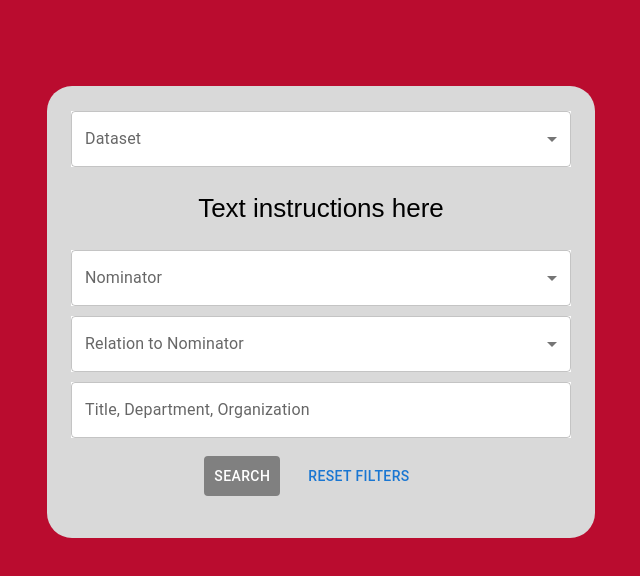
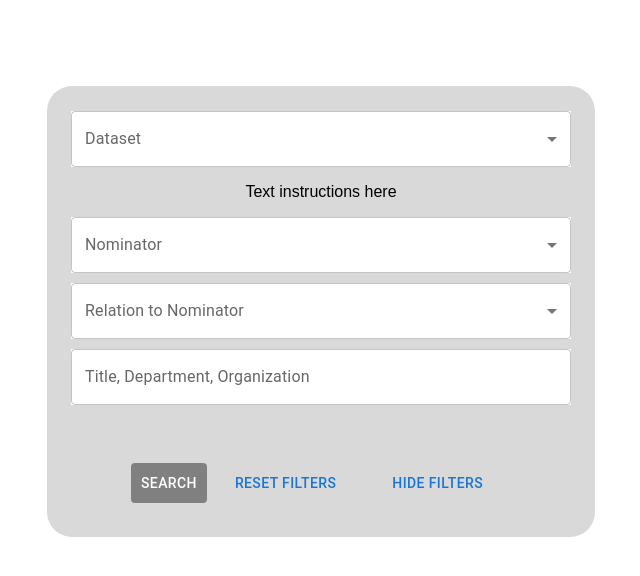
Before and after one commit to Triads-Developer/unfccc, a React (Create React App) app: page / in a window 1280 px wide. Both pictures are taken after a click on the button "BEGIN SEARCHING!". Shown: the top 576 px of the page, without its empty margins (319-959 px from the left). Built offline with nearby package versions, Linux system fonts and the light colour scheme; what @mui/x-license would draw is missing.

Commit message:
Tweaked styles

```diff
--- a/src/App.css
+++ b/src/App.css
@@ -1,7 +1,8 @@
 .App {
   text-align: center;
   font-family: "IvyStyle", sans-serif;
-  background-color: #BA0C2F;
+  background-color: white;
+  font-size: 16px;
 }
 
 .MuiDataGrid-row {
@@ -18,7 +19,6 @@
   flex-direction: column;
   align-items: center;
   justify-content: space-around;
-  font-size: calc(10px + 2vmin);
 }
 
 .MuiFormControl-root {
@@ -46,8 +46,16 @@
 .tutorial-box {
   background-color: #D9D9D9;
   color: black;
-  border-radius:  25px;
-  padding: 15px;
+  border-radius:  10px;
+  padding: 2em;
+}
+
+.filter-buttons {
+  padding: 1em;
+}
+
+.hidden {
+  display: none;
 }
 
 #tutorial-button {
--- a/src/Controls.js
+++ b/src/Controls.js
@@ -16,6 +16,7 @@ function Controls() {
   const [results, setResults] = React.useState([])
   const [datasetName, setDatasetName] = React.useState([])
   const [dataset, setDataset] = React.useState([])
+  const [hideFilters, setHideFilters] = React.useState(false)
 
   let handleSubmit = function (event) {
     event.preventDefault()
@@ -69,6 +70,11 @@ function Controls() {
     setDataset([])
     setSearchTerms('')
     setResults([])
+    setHideFilters(false)
+  }
+
+  const handleHideFilterClick = () => {
+    setHideFilters(!hideFilters)
   }
 
   return (
@@ -76,7 +82,7 @@ function Controls() {
       <Tooltip anchorSelect='.my-anchor-element' place='right' content='Hello world!' className='tooltip' />
       <div className='search-fields'>
         <form onSubmit={handleSubmit}>
-          <Box sx={{ m: 3, marginTop: '25px' }}>
+          <Box className={hideFilters ? 'hidden' : ''} sx={{ m: 3, marginTop: '25px' }}>
             <Dropdown
               label='Dataset'
               val={datasetName}
@@ -109,8 +115,9 @@ function Controls() {
                 setSearchTerms(event.target.value)
               }}
             />
+          </Box>
 
-            <Box>
+          <Box className='filter-buttons'>
             <Button id='search-button' disabled={datasetName.length === 0} type='submit'>
               Search
             </Button>
@@ -118,7 +125,10 @@ function Controls() {
             <Button variant='text' sx={{ margin: '20px' }} onClick={resetFilters}>
               Reset Filters
             </Button>
-            </Box>
+
+            <Button variant='text' sx={{ margin: '20px' }} onClick={handleHideFilterClick}>
+              {hideFilters ? 'Show Filters' : 'Hide Filters'}
+            </Button>
           </Box>
         </form>
       </div>
--- a/src/ResultsGrid.js
+++ b/src/ResultsGrid.js
@@ -55,9 +55,6 @@ function ResultsGrid({ results }) {
         {results.length > 0 ? (
           <DataGridPro
             rows={results}
-            sx={{
-              backgroundColor: '#B5E3D8'
-            }}
             columns={columns}
             initialState={{
               pagination: { paginationModel: { page: 0, pageSize: 10 } }
```
Lines whose indentation alone changed are shown as unchanged.
